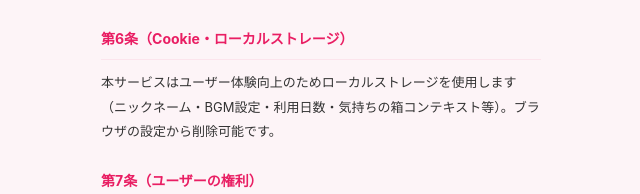
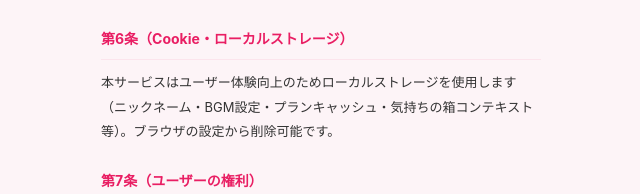
Before and after one commit to fuuApp/fuu-app, a Next.js app: page /privacy in a window 1280 px wide. Shown: the part 1483-1677 px from the top of the page, without its empty margins (319-959 px from the left). Built offline with nearby package versions, Linux system fonts and the light colour scheme.

Commit message:
fix: PPのローカルストレージ記載を実態に合わせ修正（利用日数→プランキャッシュ）

```diff
--- a/src/app/privacy/page.tsx
+++ b/src/app/privacy/page.tsx
@@ -77,7 +77,7 @@ export default function PrivacyPage() {
         </Section>
 
         <Section title="第6条（Cookie・ローカルストレージ）">
-          <p style={{ margin: '0 0 6px' }}>本サービスはユーザー体験向上のためローカルストレージを使用します（ニックネーム・BGM設定・利用日数・気持ちの箱コンテキスト等）。ブラウザの設定から削除可能です。</p>
+          <p style={{ margin: '0 0 6px' }}>本サービスはユーザー体験向上のためローカルストレージを使用します（ニックネーム・BGM設定・プランキャッシュ・気持ちの箱コンテキスト等）。ブラウザの設定から削除可能です。</p>
         </Section>
 
         <Section title="第7条（ユーザーの権利）">
```
